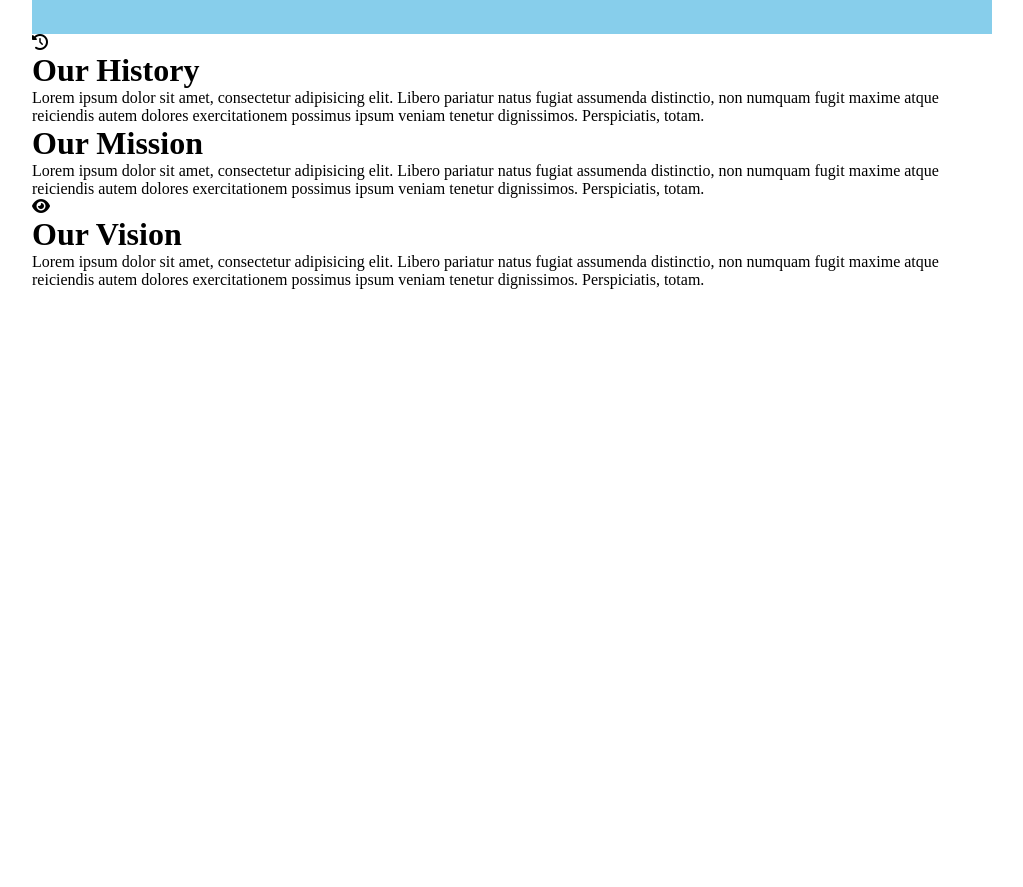
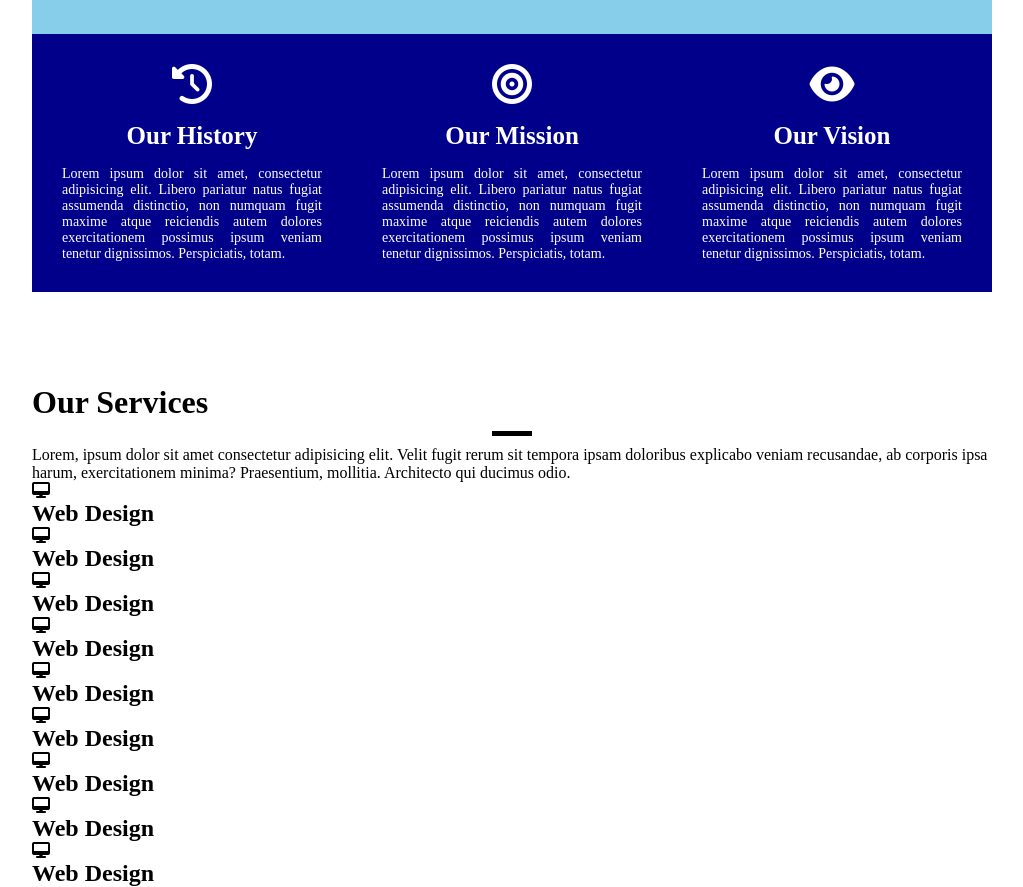
Before and after one commit to shafikcmt/btech2nd-template, a plain HTML site: page index.html in a window 1280 px wide. Shown: the part 726-1613 px from the top of the page, without its empty margins (128-1151 px from the left). Before the commit the page ends 1015 px from the top, so only its background shows below. Drawn offline with Linux system fonts and the light colour scheme.

Commit message:
Row 4 css and row5 html completed

```diff
--- a/css/style.css
+++ b/css/style.css
@@ -107,3 +107,39 @@
 
 
 /* Row3 CSS End */
+
+/* Row4 CSS Start */
+.row4{
+    height: 350px;
+    width: 100%;
+
+}
+.our-mission-vision{}
+.mission-item{
+    float: left;
+    width: 260px;
+    height: 100%;
+    text-align: center;
+    padding: 20px 30px;
+    background: darkblue;
+    color: #fff;
+}
+.mission-item i {
+    font-size: 40px;
+    padding-bottom: 18px;
+    padding-top: 10px;
+}
+.mission-item h1 {
+    font-size: 25px;
+    padding-bottom: 16px;
+}
+.mission-item p {
+    font-size: 14px;
+    text-align: justify;
+    padding-bottom: 10px;
+}
+.mission-item:hover{
+    background: black;
+    transition: 1s;
+}
+/* Row4 CSS End */
--- a/index.html
+++ b/index.html
@@ -49,7 +49,7 @@
                     <p>Lorem ipsum dolor sit amet, consectetur adipisicing elit. Libero pariatur natus fugiat assumenda distinctio, non numquam fugit maxime atque reiciendis autem dolores exercitationem possimus ipsum veniam tenetur dignissimos. Perspiciatis, totam.</p>
                 </div>
                 <div class="mission-item">
-                    <i></i>
+                    <i class="fa-solid fa-bullseye"></i>
                     <h1>Our Mission</h1>
                     <p>Lorem ipsum dolor sit amet, consectetur adipisicing elit. Libero pariatur natus fugiat assumenda distinctio, non numquam fugit maxime atque reiciendis autem dolores exercitationem possimus ipsum veniam tenetur dignissimos. Perspiciatis, totam.</p>
                 </div>
@@ -60,6 +60,101 @@
                 </div>
             </div>
         </div>
+         <div class="row5">
+            <div class="service_section">
+                <div class="service_top">
+                    <h1>Our Services</h1>
+                    <div class="border"></div>
+                    <p>Lorem, ipsum dolor sit amet consectetur adipisicing elit. Velit fugit rerum sit tempora ipsam doloribus explicabo veniam recusandae, ab corporis ipsa harum, exercitationem minima? Praesentium, mollitia. Architecto qui ducimus odio.</p>
+                </div>
+                <div class="service_bottom">
+                    <div class="service_bottom_row">
+                        <div class="service_bottom_item">
+                            <div class="service_item_left">
+                                <i class="fa-solid fa-desktop"></i>
+                            </div>
+                            <div class="service_item_right">
+                                <h2>Web Design</h2>
+                            </div>
+                        </div>
+                        <div class="service_bottom_item">
+                            <div class="service_item_left">
+                                <i class="fa-solid fa-desktop"></i>
+                            </div>
+                            <div class="service_item_right">
+                                <h2>Web Design</h2>
+                            </div>
+                        </div>
+                        <div class="service_bottom_item">
+                            <div class="service_item_left">
+                                <i class="fa-solid fa-desktop"></i>
+                            </div>
+                            <div class="service_item_right">
+                                <h2>Web Design</h2>
+                            </div>
+                        </div>
+
+                    </div>
+
+                    <div class="service_bottom_row">
+                        <div class="service_bottom_item">
+                            <div class="service_item_left">
+                                <i class="fa-solid fa-desktop"></i>
+                            </div>
+                            <div class="service_item_right">
+                                <h2>Web Design</h2>
+                            </div>
+                        </div>
+                        <div class="service_bottom_item">
+                            <div class="service_item_left">
+                                <i class="fa-solid fa-desktop"></i>
+                            </div>
+                            <div class="service_item_right">
+                                <h2>Web Design</h2>
+                            </div>
+                        </div>
+                        <div class="service_bottom_item">
+                            <div class="service_item_left">
+                                <i class="fa-solid fa-desktop"></i>
+                            </div>
+                            <div class="service_item_right">
+                                <h2>Web Design</h2>
+                            </div>
+                        </div>
+
+                    </div>
+
+                    <div class="service_bottom_row">
+                        <div class="service_bottom_item">
+                            <div class="service_item_left">
+                                <i class="fa-solid fa-desktop"></i>
+                            </div>
+                            <div class="service_item_right">
+                                <h2>Web Design</h2>
+                            </div>
+                        </div>
+                        <div class="service_bottom_item">
+                            <div class="service_item_left">
+                                <i class="fa-solid fa-desktop"></i>
+                            </div>
+                            <div class="service_item_right">
+                                <h2>Web Design</h2>
+                            </div>
+                        </div>
+                        <div class="service_bottom_item">
+                            <div class="service_item_left">
+                                <i class="fa-solid fa-desktop"></i>
+                            </div>
+                            <div class="service_item_right">
+                                <h2>Web Design</h2>
+                            </div>
+                        </div>
+
+                    </div>
+                </div>
+            </div>
+        </div>
+
     </div>
 </body>
 </html>
```
